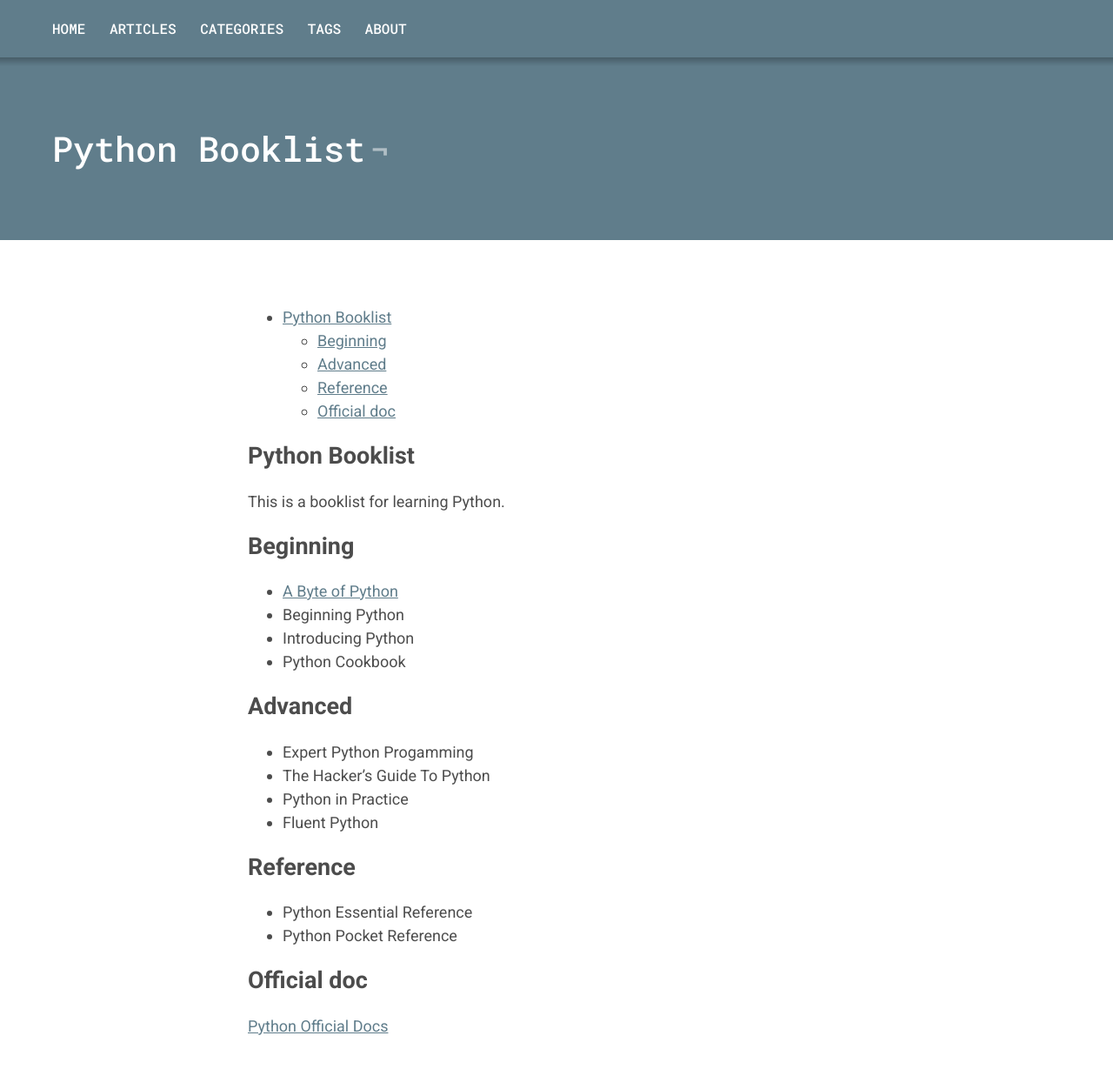
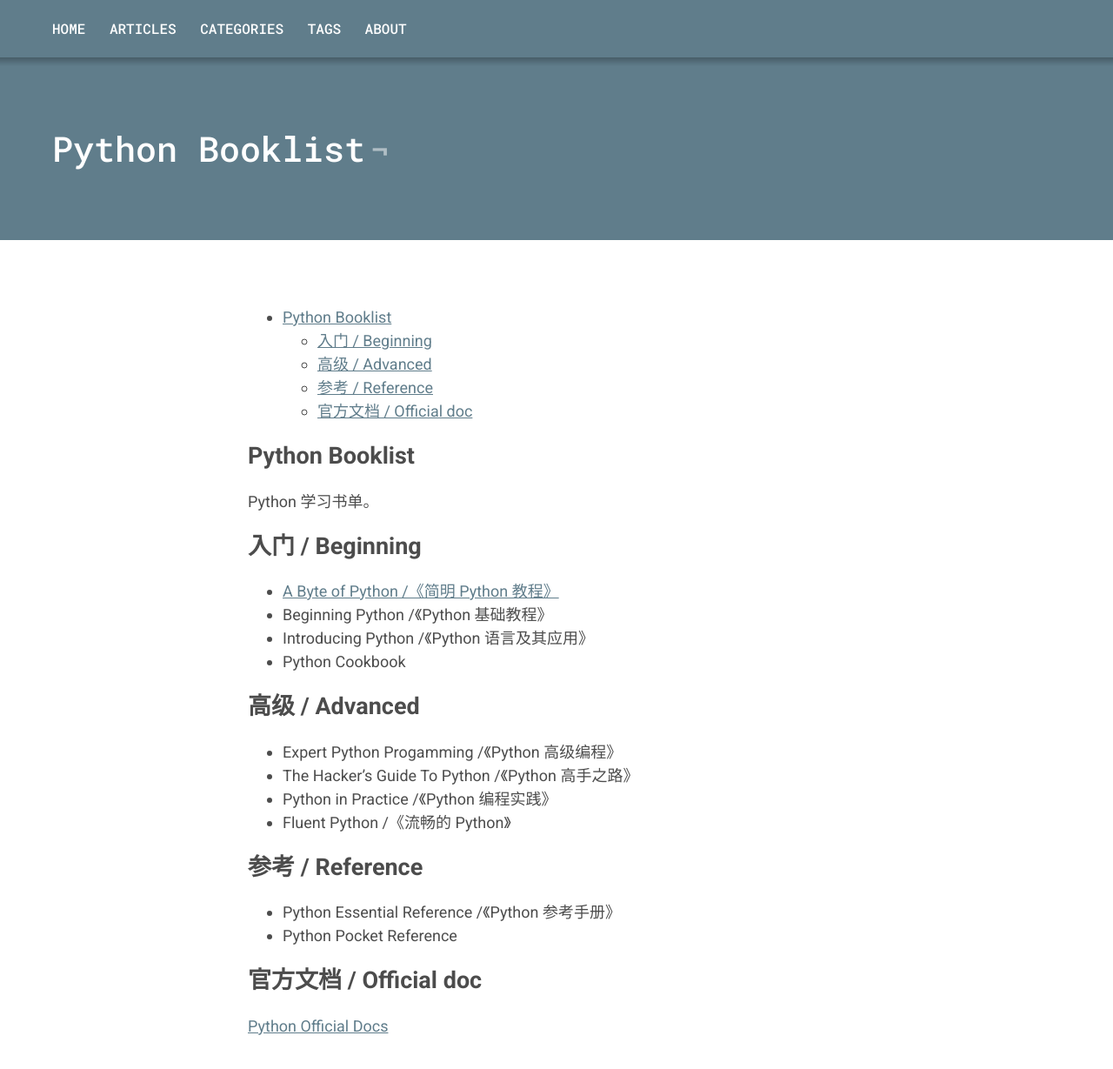
Before and after one commit to ishbguy/ishbguy.github.io, a Jekyll site: the page built from _posts/2017-07-23-Python-Booklist.md, in a window 1280 px wide and 1400 px high. Shown: the top 1229 px of the window at 87% size. Built offline with Jekyll 4.4.1, drawn with Linux system fonts in a browser that asks for light colours.

Commit message:
Add Chinese content.

```diff
--- a/_posts/2017-07-23-Python-Booklist.md
+++ b/_posts/2017-07-23-Python-Booklist.md
@@ -11,27 +11,27 @@ tags: Python
 
 # Python Booklist
 
-This is a booklist for learning Python.
+Python 学习书单。
 
-## Beginning
+## 入门 / Beginning
 
-+ [A Byte of Python](https://python.swaroopch.com/)
-+ Beginning Python
-+ Introducing Python
++ [A Byte of Python /《简明 Python 教程》](https://python.swaroopch.com/)
++ Beginning Python /《Python 基础教程》
++ Introducing Python /《Python 语言及其应用》
 + Python Cookbook
 
-## Advanced
+## 高级 / Advanced
 
-+ Expert Python Progamming
-+ The Hacker's Guide To Python
-+ Python in Practice
-+ Fluent Python
++ Expert Python Progamming /《Python 高级编程》
++ The Hacker's Guide To Python /《Python 高手之路》
++ Python in Practice /《Python 编程实践》
++ Fluent Python /《流畅的 Python》
 
-## Reference
+## 参考 / Reference
 
-+ Python Essential Reference
++ Python Essential Reference /《Python 参考手册》
 + Python Pocket Reference
 
-## Official doc
+## 官方文档 / Official doc
 
 [Python Official Docs](https://docs.python.org/3/)
```
